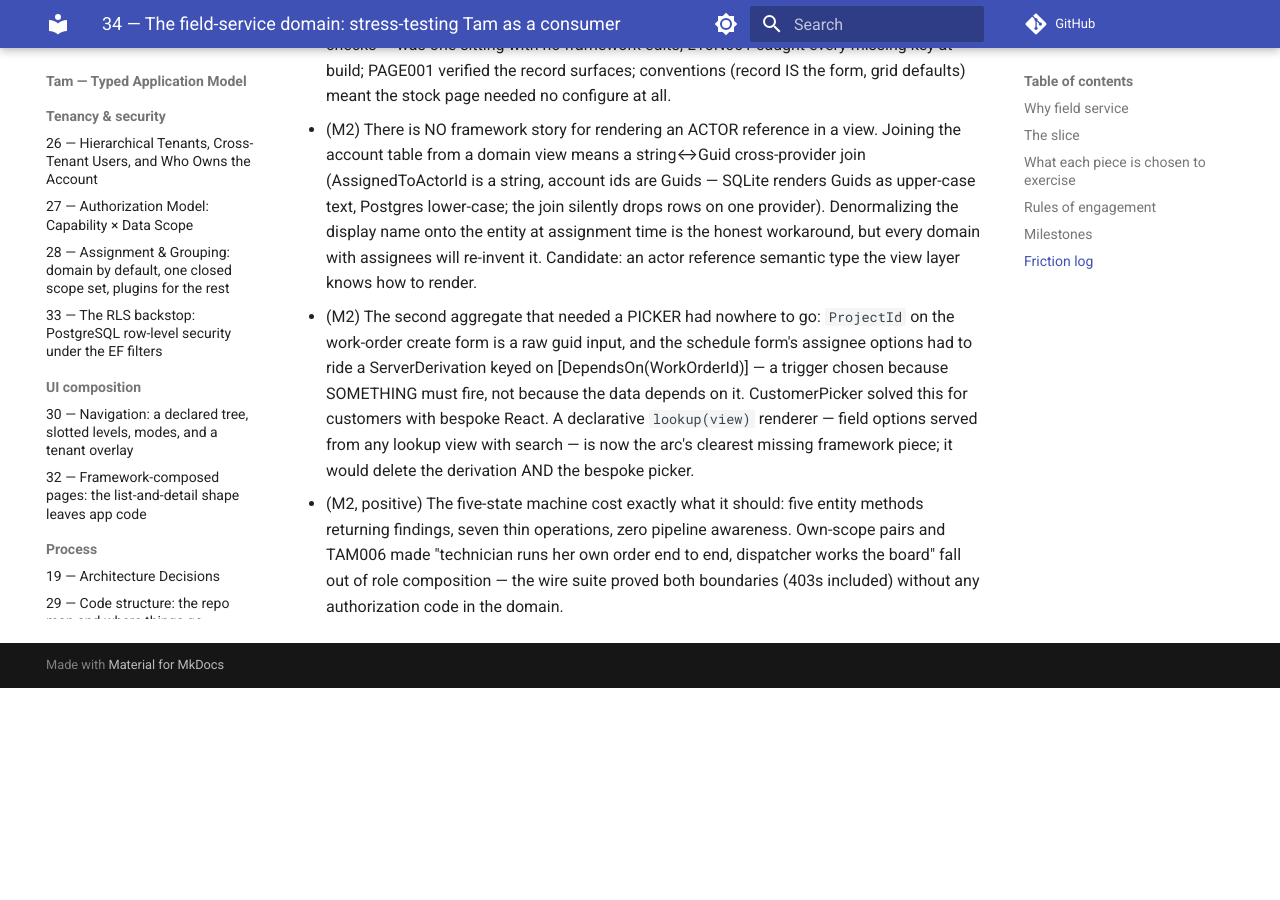
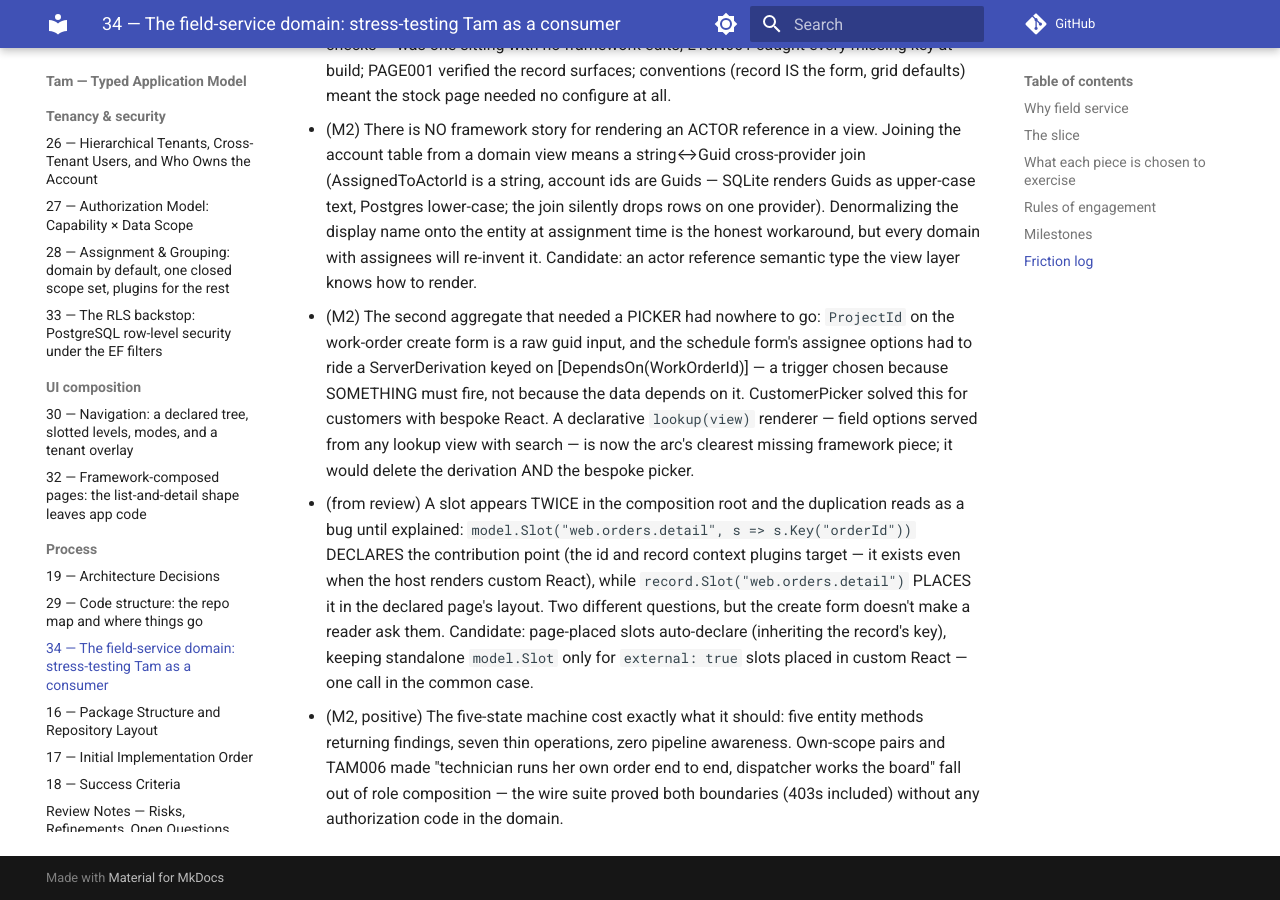
Before and after one commit to nilbin/abc, an MkDocs documentation site: the page built from docs/34-field-service-domain.md, in a window 1280 px wide and 900 px high, scrolled down 3121 px. Built offline with MkDocs 1.6.1 and Material for MkDocs 9.7.7, drawn with Linux system fonts in a browser that asks for light colours; comment, search, counter and statistics services are not loaded; before the commit the page ends 3809 px from its top, so only the background shows below that.

Commit message:
Tutorial framing: it builds ORDERS — the WorkOrder aggregate is the stress-test arc's
The index still carried the design-era fiction ('a Work Orders feature')
from before the sample existed; now that docs/34 M2 built a REAL WorkOrder
aggregate the stale name is actively confusing. Also logged the
slot-declared-twice reading (declaration vs placement) as a friction entry
with the auto-declare candidate.

Co-Authored-By: Claude <noreply@anthropic.com>

```diff
--- a/docs/34-field-service-domain.md
+++ b/docs/34-field-service-domain.md
@@ -127,6 +127,14 @@ StockItem      the small catalog MaterialLine references: sku, name, unit, price
   this for customers with bespoke React. A declarative `lookup(view)` renderer — field
   options served from any lookup view with search — is now the arc's clearest missing
   framework piece; it would delete the derivation AND the bespoke picker.
+- (from review) A slot appears TWICE in the composition root and the duplication reads as
+  a bug until explained: `model.Slot("web.orders.detail", s => s.Key("orderId"))` DECLARES
+  the contribution point (the id and record context plugins target — it exists even when
+  the host renders custom React), while `record.Slot("web.orders.detail")` PLACES it in
+  the declared page's layout. Two different questions, but the create form doesn't make a
+  reader ask them. Candidate: page-placed slots auto-declare (inheriting the record's
+  key), keeping standalone `model.Slot` only for `external: true` slots placed in custom
+  React — one call in the common case.
 - (M2, positive) The five-state machine cost exactly what it should: five entity methods
   returning findings, seven thin operations, zero pipeline awareness. Own-scope pairs
   and TAM006 made "technician runs her own order end to end, dispatcher works the board"
```
Also changed, not shown: docs/tutorial/index.md (+1 -1 lines).
